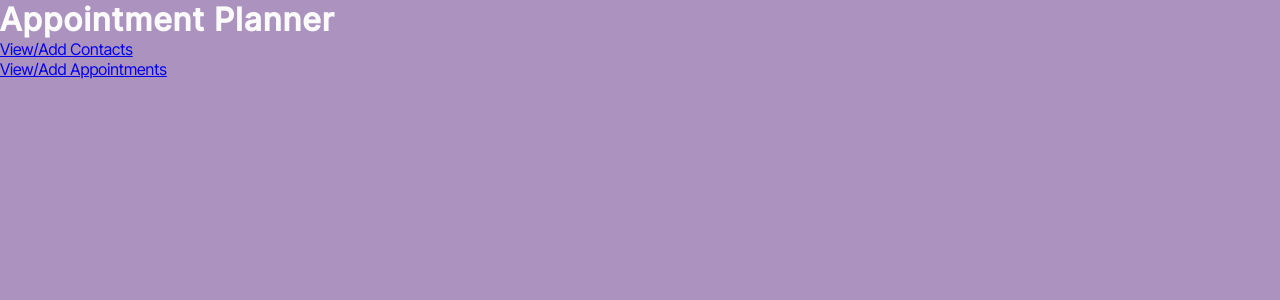
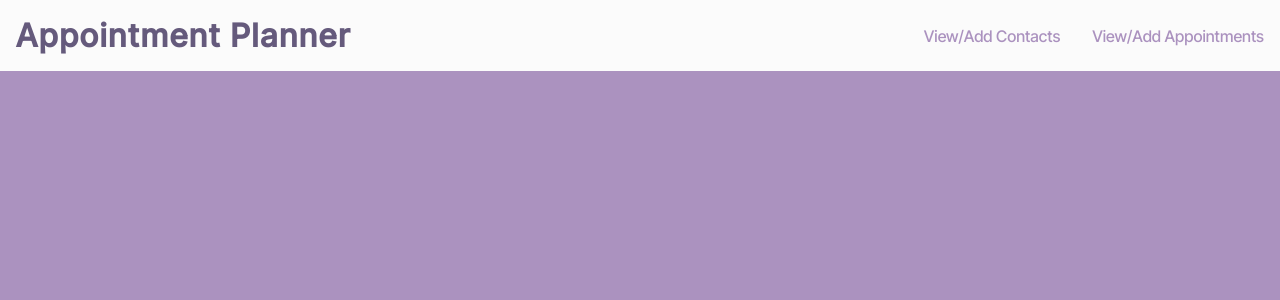
Before and after one commit to kkawakami08/appointment-planner, a React (Create React App) app: page / in a window 1280 px wide. Shown: the top 300 px of the page. Built offline with nearby package versions, Linux system fonts and the light colour scheme.

Commit message:
navbar styling and routes complete

```diff
--- a/src/App.css
+++ b/src/App.css
@@ -6,11 +6,11 @@
   --main-color-light: #AB92BF;
   --white: #FBFBFB;
   --black: #08090A;
-  background-color: var(--main-color-light);
 }
 
 body {
   color: var(--white);
+  background-color: var(--main-color-light);
 }
 
 h1 {
@@ -18,6 +18,31 @@ h1 {
   font-size: 2em;
 }
 
-.active {
+a {
+  text-decoration: none;
+  list-style-type: none;
+  font-weight: 500;
   color: var(--main-color-light);
 }
+
+a:hover {
+  color: var(--main-color-dark);
+}
+
+ul {
+  display: flex;
+  gap: 2em;
+}
+
+nav {
+  display: flex;
+  justify-content: space-between;
+  padding: 1em;
+  align-items: center;
+  background-color: var(--white);
+  color: var(--main-color-dark);
+}
+
+.active {
+  color: var(--black);
+}
--- a/src/NavBar/NavBar.js
+++ b/src/NavBar/NavBar.js
@@ -9,7 +9,7 @@ export default function NavBar() {
         <NavLink to="/contact">
          <li>View/Add Contacts</li>
         </NavLink>
-        <NavLink to="/contact" activeClassName="active">
+        <NavLink to="/appointment">
           <li>View/Add Appointments</li>
         </NavLink>
       </ul>
```
